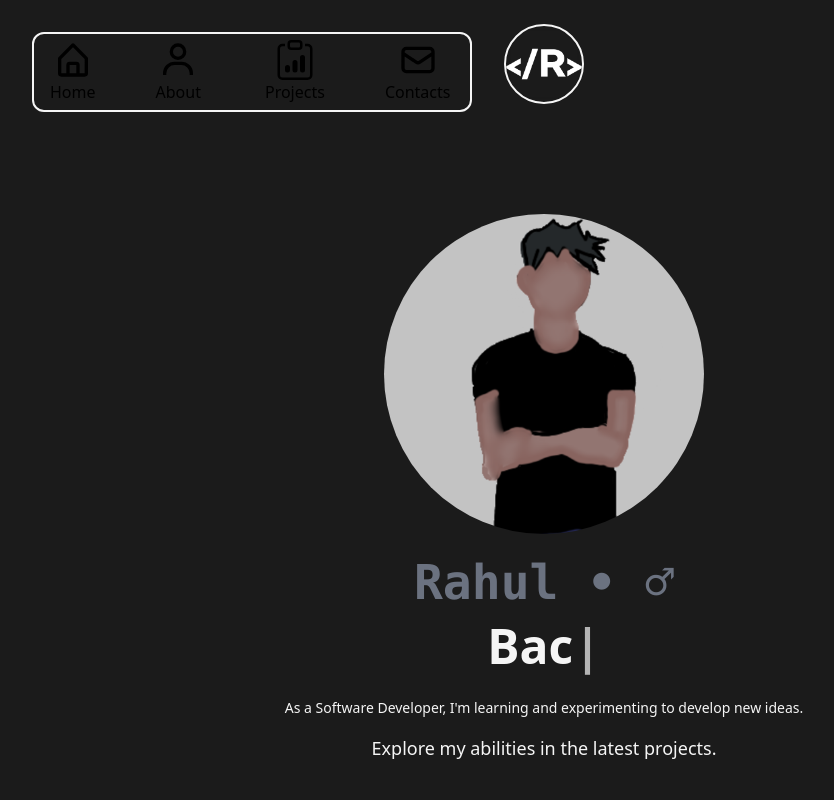
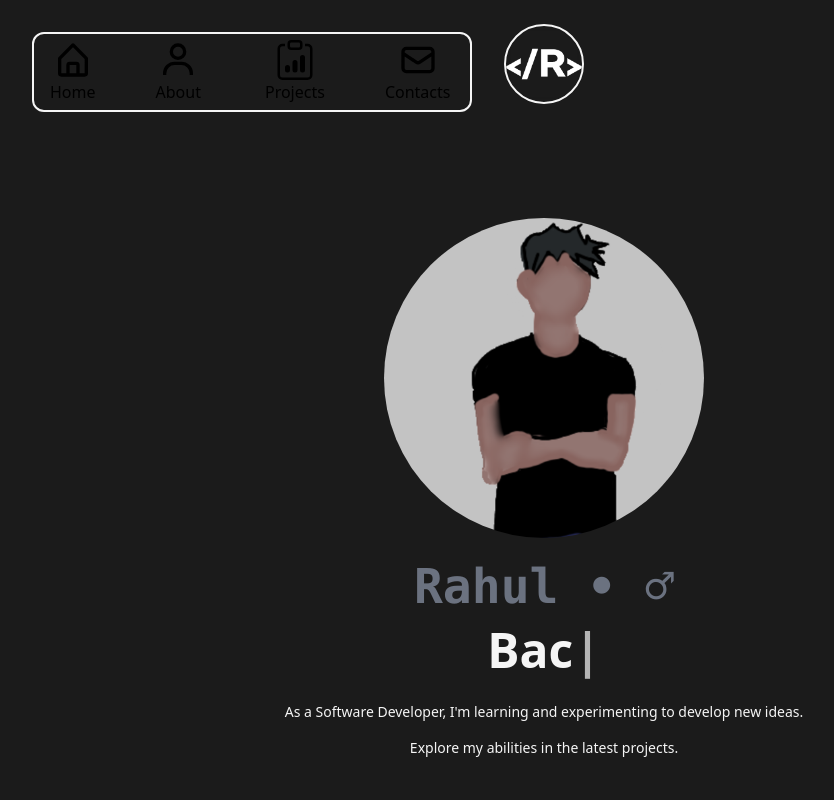
Before and after one commit to MonsieurR05/Portfolio, a Next.js app: page / in a window 1280 px wide. Shown: the top 800 px of the page, without its empty margins (96-930 px from the left). Built offline with nearby package versions, Linux system fonts and the light colour scheme.

Commit message:
Update index.js

```diff
--- a/src/pages/index.js
+++ b/src/pages/index.js
@@ -43,7 +43,7 @@ export default function Home() {
               <p className='my-4 font-medium text-center text-lg sm: text-sm'>
                 As a Software Developer, I'm learning and experimenting to develop new ideas.
               </p>
-              <p className='font-medium text-lg text-center sm: text-base'>Explore my abilities in the latest projects.</p>
+              <p className='font-medium text-lg text-center sm: text-sm'>Explore my abilities in the latest projects.</p>
             </div>
           </div>
         </Layout>
```
